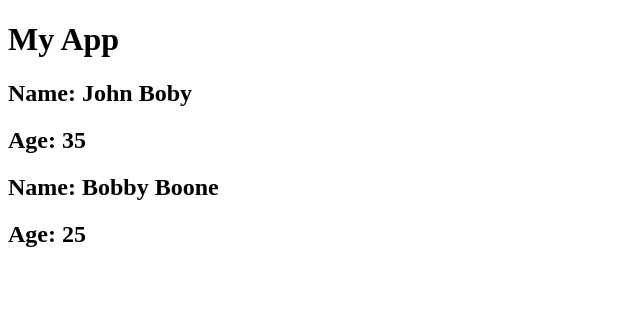
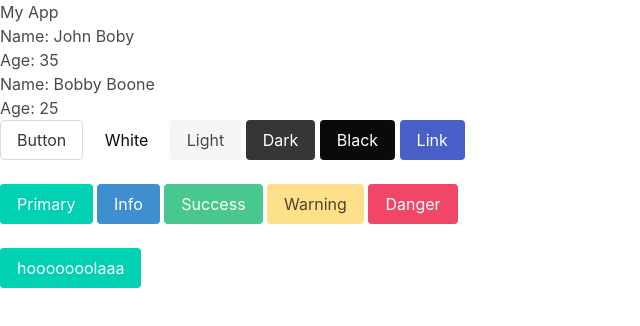
Before and after one commit to luisfepd/first_steps, a plain HTML site: page index.html in a window 1280 px wide. Shown: the whole page, without its empty margins (0-640 px from the left). Drawn offline with nearby package versions, Linux system fonts and the light colour scheme.

Commit message:
Jugando con Bulma Framework

```diff
--- a/index.html
+++ b/index.html
@@ -6,11 +6,37 @@
   <meta http-equiv="X-UA-Compatible" content="ie=edge">
   <title>Document</title>
 </head>
+<!-- Bulma Framework -->
+<link rel="stylesheet" href="https://cdnjs.cloudflare.com/ajax/libs/bulma/0.6.2/css/bulma.css">
+<link rel="stylesheet" href="https://maxcdn.bootstrapcdn.com/font-awesome/4.7.0/css/font-awesome.min.css">
+
 <body>
+<!-- vue.js Framework -->
   <h1>My App</h1>
   <div id="app"></div>
 
   <script src="https://unpkg.com/vue"></script>
   <script src="resources/js/main.js" ></script>
-</body>
+
+  <!-- Bulma Framework-->
+    <div class="block">
+        <a class="button">Button</a>
+        <a class="button is-white">White</a>
+        <a class="button is-light">Light</a>
+        <a class="button is-dark">Dark</a>
+        <a class="button is-black">Black</a>
+        <a class="button is-link">Link</a>
+      </div>
+      <div class="block">
+        <a class="button is-primary">Primary</a>
+        <a class="button is-info">Info</a>
+        <a class="button is-success">Success</a>
+        <a class="button is-warning">Warning</a>
+        <a class="button is-danger">Danger</a>
+    </div>
+
+  <a href="" class="button is-primary">hooooooolaaa</a>
+
+
+  </body>
 </html>
```
